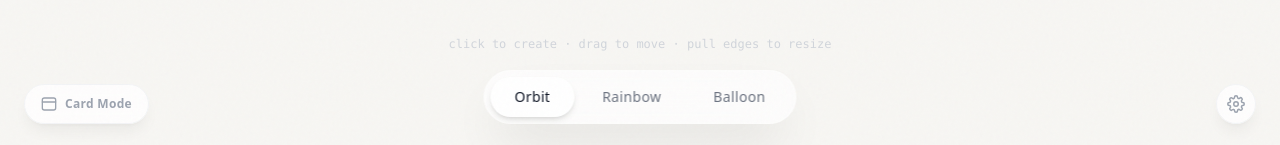
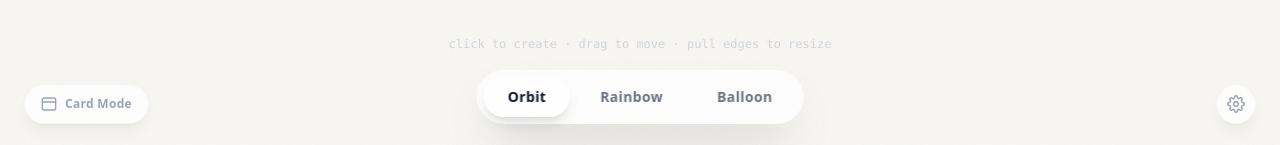
Before and after one commit to TheYonk613/Rainbow-AI, a React (Vite) app: page / in a window 1280 px wide. Shown: the part 652-797 px from the top of the page. Built offline with nearby package versions, Linux system fonts and the light colour scheme.

Commit message:
Enhance dock colors and contrast for dark mode

```diff
--- a/src/App.tsx
+++ b/src/App.tsx
@@ -289,30 +289,30 @@ export default function App() {
       </div>
 
       {/* Global Persistent Dock (Three Worlds Switcher) */}
-      <div className="fixed bottom-6 left-1/2 -translate-x-1/2 z-40 flex items-center gap-1 p-1.5 rounded-full bg-white/70 dark:bg-[#1A1A1A]/80 backdrop-blur-xl shadow-2xl shadow-black/10 border border-white/20 dark:border-white/5 transition-colors duration-500">
+      <div className="fixed bottom-6 left-1/2 -translate-x-1/2 z-40 flex items-center gap-1.5 p-1.5 rounded-full bg-white/80 dark:bg-black/40 backdrop-blur-2xl shadow-2xl shadow-black/15 border border-white/20 dark:border-white/10 transition-all duration-500">
         <button
           onClick={() => setMode('orbit')}
-          className={`h-10 px-6 rounded-full text-sm tracking-wide font-medium transition-all duration-200 active:scale-90 ${mode === 'orbit'
-            ? 'bg-white dark:bg-white/15 shadow-md dark:shadow-[inset_0_1px_1px_rgba(255,255,255,0.1)] text-gray-900 dark:text-white'
-            : 'text-gray-500 dark:text-gray-400 hover:text-gray-800 dark:hover:text-gray-200 hover:bg-white/50 dark:hover:bg-white/5 active:bg-white/80 dark:active:bg-white/10'
+          className={`h-10 px-6 rounded-full text-sm tracking-wide font-semibold transition-all duration-200 active:scale-90 ${mode === 'orbit'
+            ? 'bg-white dark:bg-white shadow-lg text-gray-900'
+            : 'text-gray-500 dark:text-gray-400 hover:text-gray-800 dark:hover:text-gray-100 hover:bg-white/40 dark:hover:bg-white/5'
             }`}
         >
           Orbit
         </button>
         <button
           onClick={() => setMode('rainbow')}
-          className={`h-10 px-6 rounded-full text-sm tracking-wide font-medium transition-all duration-200 active:scale-90 ${mode === 'rainbow'
-            ? 'bg-gradient-to-r from-[#e58a7d] via-[#a3a6e6] to-[#9ebbb0] text-white shadow-md shadow-purple-500/20'
-            : 'text-gray-500 dark:text-gray-400 hover:text-gray-800 dark:hover:text-gray-200 hover:bg-white/50 dark:hover:bg-white/5 active:bg-white/80 dark:active:bg-white/10'
+          className={`h-10 px-6 rounded-full text-sm tracking-wide font-semibold transition-all duration-200 active:scale-90 ${mode === 'rainbow'
+            ? 'bg-gradient-to-r from-[#e58a7d] via-[#a3a6e6] to-[#9ebbb0] text-white shadow-lg shadow-purple-500/30'
+            : 'text-gray-500 dark:text-gray-400 hover:text-gray-800 dark:hover:text-gray-100 hover:bg-white/40 dark:hover:bg-white/5'
             }`}
         >
           Rainbow
         </button>
         <button
           onClick={() => setMode('balloon')}
-          className={`h-10 px-6 rounded-full text-sm tracking-wide font-medium transition-all duration-200 active:scale-90 ${mode === 'balloon'
-            ? 'bg-gradient-to-r from-[#B5B8F0] to-[#E8A0BF] text-white shadow-md shadow-pink-500/20'
-            : 'text-gray-500 dark:text-gray-400 hover:text-gray-800 dark:hover:text-gray-200 hover:bg-white/50 dark:hover:bg-white/5 active:bg-white/80 dark:active:bg-white/10'
+          className={`h-10 px-6 rounded-full text-sm tracking-wide font-semibold transition-all duration-200 active:scale-90 ${mode === 'balloon'
+            ? 'bg-gradient-to-r from-[#B5B8F0] to-[#E8A0BF] text-white shadow-lg shadow-pink-500/30'
+            : 'text-gray-500 dark:text-gray-400 hover:text-gray-800 dark:hover:text-gray-100 hover:bg-white/40 dark:hover:bg-white/5'
             }`}
         >
           Balloon
```
